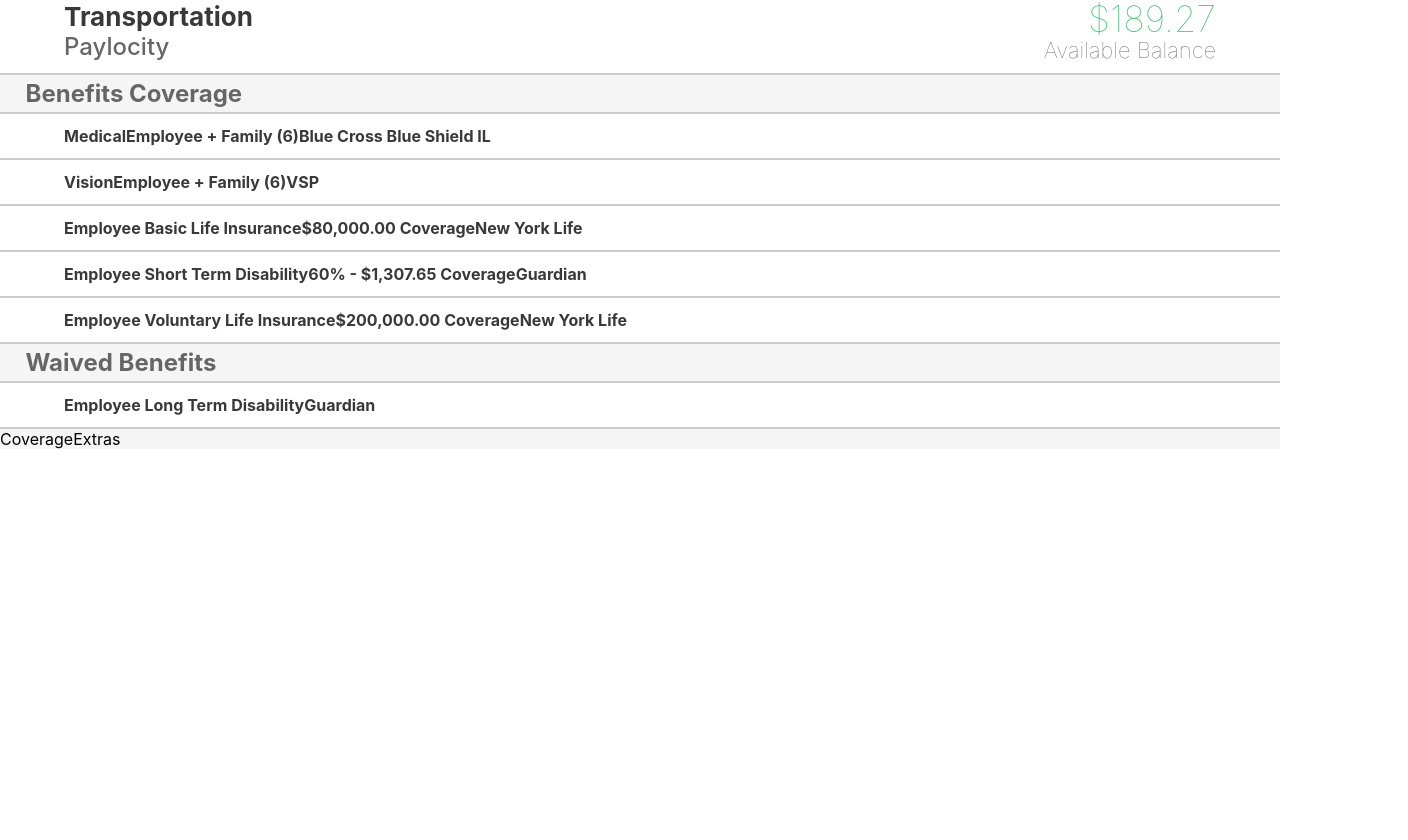
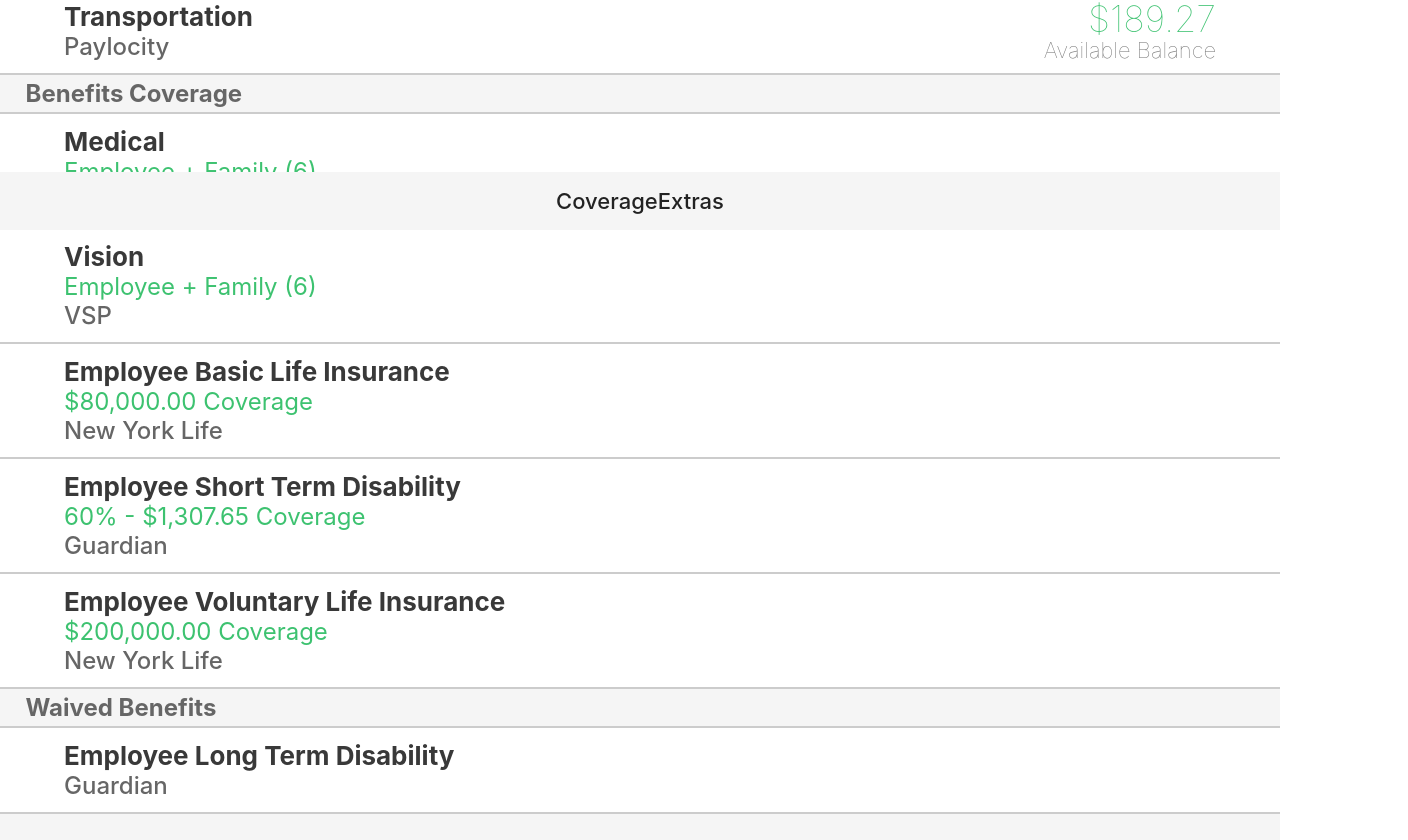
Before and after one commit to Paylocity/Paylocity.Benefits.bsu_design_project, a React (Create React App) app: page / in a window 1280 px wide. Shown: the part 570-1410 px from the top of the page, 1408 px wide, since content can reach past the window. Before the commit the page ends 1019 px from the top, so only its background shows below. Built offline with nearby package versions, Linux system fonts and the light colour scheme.

Commit message:
Sticky header + footer, card max width

```diff
--- a/src/App.css
+++ b/src/App.css
@@ -1,6 +1,32 @@
 hr {
   border: 0.5px solid #CCCCCC;
   margin: 0;
+}
+
+header {
+  background-color: #F5F5F5;
+  position: sticky;
+  top: 0;
+  z-index: 999;
+  min-height: 1vh;
+  text-align: center;
+  font-size: calc(10px + 2vmin);
+  font-weight: 500;
+  color:  #222222;
+  padding: 2vh;
+}
+
+footer {
+  background-color: #F5F5F5;
+  position: sticky;
+  bottom: 0;
+  z-index: 999;
+  min-height: 1vh;
+  text-align: center;
+  font-size: calc(6px + 2vmin);
+  font-weight: 500;
+  color:  #222222;
+  padding: 2vh;
 }
 
 .App {
@@ -11,18 +37,6 @@
 .App-logo {
   height: 40vmin;
   pointer-events: none;
-}
-
-.App-header {
-  min-height: 1vh;
-  display: flex;
-  flex-direction: row;
-  align-items: center;
-  justify-content: center;
-  font-size: calc(10px + 2vmin);
-  font-weight: 500;
-  color:  #222222;
-  padding: 2vh;
 }
 
 .Toast {
@@ -66,6 +80,7 @@
   margin-top: 5px;
   height: 14vh;
   width: 42vw;
+  max-width: 250px;
   border-radius: 7px;
 }
 
@@ -81,13 +96,16 @@
   color: #393939;
   font-weight: bold;
   padding: 1.5vh 5vw;
-  width:
 }
 
 .Service {
   width: 49%;
   display: inline-block;
   font-size: calc(10px + 2vmin);
+}
+
+.Partition.Service {
+  width: 100%;
 }
 
 .Provider {
@@ -111,6 +129,12 @@
   color: #3DC270;
 }
 
+.Plan {
+  color: #3DC270;
+  font-size: calc(8px + 2vmin);
+  font-weight: normal;
+}
+
 #Menu {
   float: left;
 }
--- a/src/App.js
+++ b/src/App.js
@@ -5,7 +5,7 @@
 function App() {
   return (
     <div className="App">
-      <header className="App-header">
+      <header>
         <img id="Menu"/>
         <span>Benefits</span>
       </header>
@@ -70,42 +70,42 @@
         <div>
           <div className="Section">Benefits Coverage</div>
           <hr/>
-          <div className="Partition">
-            <span>Medical</span>
-            <span>Employee + Family (6)</span>
-            <span>Blue Cross Blue Shield IL</span>
+          <div className="Partition Service">
+            <div>Medical</div>
+            <div className="Plan">Employee + Family (6)</div>
+            <div className="Provider">Blue Cross Blue Shield IL</div>
           </div>
           <hr/>
-          <div className="Partition">
-            <span>Vision</span>
-            <span>Employee + Family (6)</span>
-            <span>VSP</span>
+          <div className="Partition Service">
+            <div>Vision</div>
+            <div className="Plan">Employee + Family (6)</div>
+            <div className="Provider">VSP</div>
           </div>
           <hr/>
-          <div className="Partition">
-            <span>Employee Basic Life Insurance</span>
-            <span>$80,000.00 Coverage</span>
-            <span>New York Life</span>
+          <div className="Partition Service">
+            <div>Employee Basic Life Insurance</div>
+            <div className="Plan">$80,000.00 Coverage</div>
+            <div className="Provider">New York Life</div>
           </div>
           <hr/>
-          <div className="Partition">
-            <span>Employee Short Term Disability</span>
-            <span>60% - $1,307.65 Coverage</span>
-            <span>Guardian</span>
+          <div className="Partition Service">
+            <div>Employee Short Term Disability</div>
+            <div className="Plan">60% - $1,307.65 Coverage</div>
+            <div className="Provider">Guardian</div>
           </div>
           <hr/>
-          <div className="Partition">
-            <span>Employee Voluntary Life Insurance</span>
-            <span>$200,000.00 Coverage</span>
-            <span>New York Life</span>
+          <div className="Partition Service">
+            <div>Employee Voluntary Life Insurance</div>
+            <div className="Plan">$200,000.00 Coverage</div>
+            <div className="Provider">New York Life</div>
           </div>
           <hr/>
           <div>
             <div className="Section">Waived Benefits</div>
             <hr/>
-            <div className="Partition">
-              <span>Employee Long Term Disability</span>
-              <span>Guardian</span>
+            <div className="Partition Service">
+              <div>Employee Long Term Disability</div>
+              <div className="Provider">Guardian</div>
             </div>
           </div>
           <hr/>
```
Also changed, not shown: 1 other file (tests, documents, lock files or other folders).
